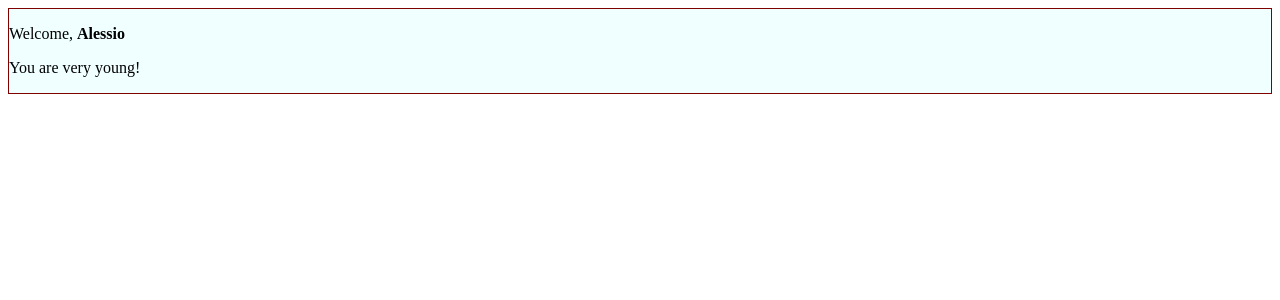
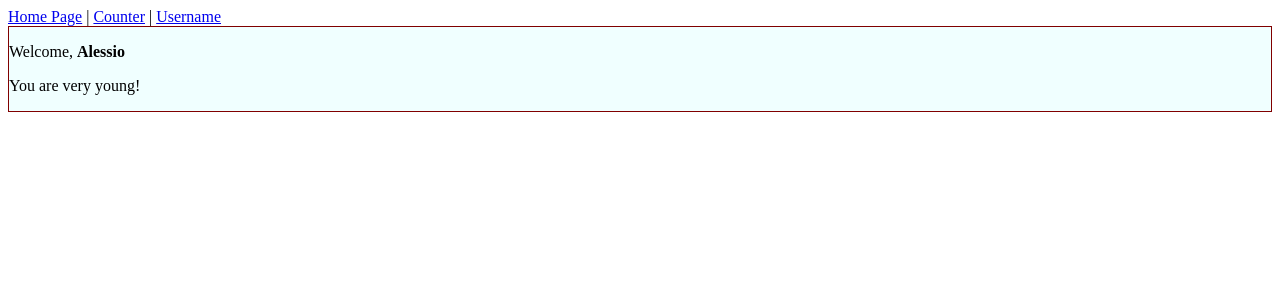
Before and after one commit to AlessioSatta/react-exercises, a React (Create React App) app in the folder my-app/: page / in a window 1280 px wide. Shown: the top 300 px of the page. Built offline with nearby package versions, Linux system fonts and the light colour scheme.

Commit message:
add: 3 links in app.js

```diff
--- a/my-app/src/App.js
+++ b/my-app/src/App.js
@@ -60,13 +60,18 @@
 //     }
 // }
 
-import { Route, Routes } from "react-router-dom";
+import { Route, Routes, Link } from "react-router-dom";
 import { Welcome } from "./Welcome";
 import { Counter } from "./Counter";
 import ShowGithubUser from "./ShowGithubUser";
 
 export function App() {
   return (
+    <div>
+      <Link to="/">Home Page</Link> | <Link to="/counter">Counter</Link> |{" "}
+      <Link to="/username/:username" username="AlessioSatta">
+        Username
+      </Link>
       <Routes>
         <Route path="/" element={<Welcome name="Alessio" />} />
         <Route
@@ -81,5 +86,6 @@ export function App() {
         />
         <Route path="/username/:username" element={<ShowGithubUser />} />
       </Routes>
+    </div>
   );
 }
```
Lines whose indentation alone changed are shown as unchanged.
